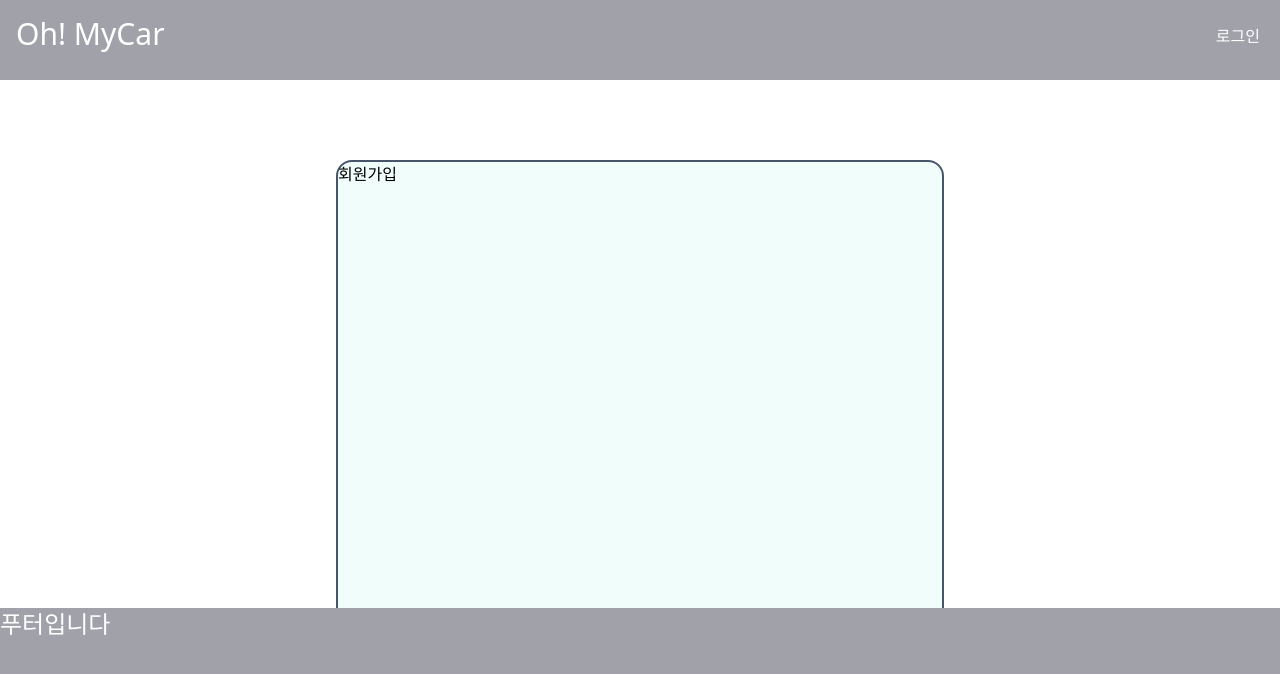
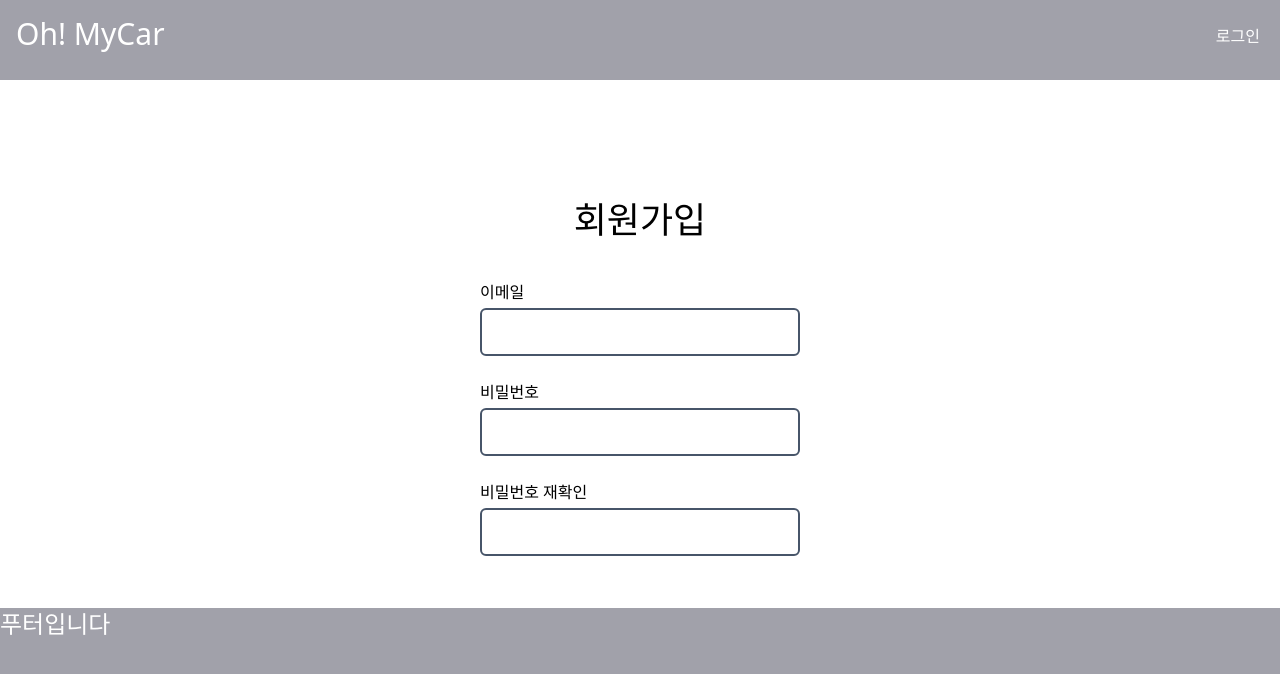
Before and after one commit to bluejeans9732/teamwork, a React (Create React App) app: page /pwid in a window 1280 px wide. Shown: the top 674 px of the page. Built offline with nearby package versions, Linux system fonts and the light colour scheme.

Commit message:
pwidcheck

```diff
--- a/src/component/Login.jsx
+++ b/src/component/Login.jsx
@@ -5,23 +5,23 @@ import { Link } from 'react-router-dom';
 function Login() {
     return (
         <div className="h-main w-full relative overflow-y-scroll scrollbar-hide">
-            <div className="bg-gray-50 mx-auto mt-20 rounded-2xl border-2 border-slate-600 h-mainheight w-mainwd">
+            <div className="bg-gray-50 mx-auto mt-20 rounded-2xl border border-slate-300 h-mainheight w-mainwd">
                 <div className="flex flex-col">
                     <h1 className="mx-auto mt-10 text-5xl">Oh! MyCar</h1>
                     <input type="email" placeholder="이메일 주소"
-                        className="rounded-md mx-auto mt-10 border-2 border-slate-600 w-80 h-12 outline-none"
+                        className="rounded-md mx-auto mt-10 border-2 border-slate-300 w-80 h-12 outline-none focus:bg-cyan-50"
                     />
                     <input type="text" placeholder="비밀번호"
-                        className="rounded-md mx-auto mt-5 border-2 border-slate-600 w-80 h-12 outline-none"
+                        className="rounded-md mx-auto mt-5 border-2 border-slate-300 w-80 h-12 outline-none"
                     />
                     <button className="Login_login rounded-md mx-auto mt-5 w-80 h-12 bg-cyan-300 text-white">로그인</button>
                     <Link to='/pwid' className="Login_Pwid rounded-md mx-auto mt-5 w-80 h-12 bg-cyan-300 text-white text-center">
                         <button className="translate-y-2.5">회원가입</button>
                     </Link>
                     <div className="mx-auto mt-5">OR</div>
-                    <button className="Login_Google rounded-md mx-auto mt-5 w-80 h-12 bg-gray-400 text-white">Google로 로그인</button>
-                    <button className="Login_Naver rounded-md mx-auto mt-5 w-80 h-12 bg-green-500 text-white">Naver 로그인</button>
-                    <button className="Login_Kakao rounded-md mx-auto mt-5 w-80 h-12 text-white bg-amber-300">Kakao 로그인</button>
+                    <button className="rounded-md mx-auto mt-5 w-80 h-12 bg-gray-400 text-white">Google로 로그인</button>
+                    <button className="rounded-md mx-auto mt-5 w-80 h-12 bg-green-500 text-white">Naver 로그인</button>
+                    <button className="rounded-md mx-auto mt-5 w-80 h-12 text-white bg-amber-300">Kakao 로그인</button>
                 </div>
             </div>
 
--- a/src/component/Pwid.jsx
+++ b/src/component/Pwid.jsx
@@ -1,14 +1,57 @@
-import React from "react";
-import { Link } from 'react-router-dom';
+import React, { useState } from "react";
 
 function Pwid() {
+    const [registerPassword, setRegisterPassword] = useState("");
+    const [registerPassword2, setRegisterPassword2] = useState("");
+
+
+    const Correct = () => {
+        if(registerPassword === registerPassword2) {
+            return true
+        }
+    };
+
     return (
         <div className="h-main w-full relative overflow-y-scroll scrollbar-hide">
-            <div className="bg-teal-50 mx-auto mt-20 rounded-2xl border-2 border-slate-600 h-mainheight w-mainwd">
-                <div className="flex flex-col">
-                    <h1 className="Login_logo">회원가입</h1>
+            <div className="mx-auto mt-20 h-mainheight w-mainwd">
+                <div className="flex flex-col mx-auto w-80">
+                    <h1 className="mx-auto mt-10 text-4xl">회원가입</h1>
+                    <p className="mt-10">이메일</p>
+                    <input type="text"
+                        className="rounded-md mx-auto mt-1 border-2 border-slate-600 w-80 h-12 outline-none focus:bg-cyan-50"
+                    />
+                    <p className="mt-6">비밀번호</p>
+                    <input type="password"
+                        className="rounded-md mx-auto mt-1 border-2 border-slate-600 w-80 h-12 outline-none"
+                        // type={passwordType.type}
+                        onChange={(e) => {
+                            setRegisterPassword(e.target.value);
+                        }}
+                        value={registerPassword}
+                    />
+                    <p className="mt-6">비밀번호 재확인</p>
+                    <input type="password"
+                        className="rounded-md mx-auto mt-1 border-2 border-slate-600 w-80 h-12 outline-none "
+                        onChange={(e) => {
+                            setRegisterPassword2(e.target.value);
+                        }}
+                        value={registerPassword2}
+                    />
+                    <div className="mx-auto mt-1" onChange={Correct}>
+                        {registerPassword.length < 1 ? <span>&nbsp;</span> : Correct() ?
+                        <span className="text-cyan-600">비밀번호가 같습니다</span> : <span className="text-red-600">비밀번호가 다릅니다</span>}
+                    </div>
+                    <p className="mt-10">닉네임</p>
+                    <div className="flex mx-auto mt-1 w-80 h-12 justify-between">
+                        <input type="text"
+                            className="rounded-md  border-2 border-slate-600 w-40 h-full outline-none focus:bg-cyan-50"
+                        />
+                        <button className="rounded-md  w-36 h-full text-white bg-sky-800">중복확인</button>
+                    </div>
+                    <button className="rounded-md mx-auto mt-10 w-80 h-12 text-white bg-gray-400">회원가입 하기</button>
 
                 </div>
+
             </div>
 
         </div>
--- a/tailwind.config.js
+++ b/tailwind.config.js
@@ -5,10 +5,12 @@ module.exports = {
     extend: {
       height: {
         'mainheight' : '45rem',
-        'main' : 'calc(100% - 17rem)'
+        'main' : 'calc(100% - 17rem)',
+        'pwidH' : '50rem'
       },
       width: {
-        'mainwd' : '38rem'
+        'mainwd' : '38rem',
+        'pwidW' : '45rem'
       }
     },
   },
```
